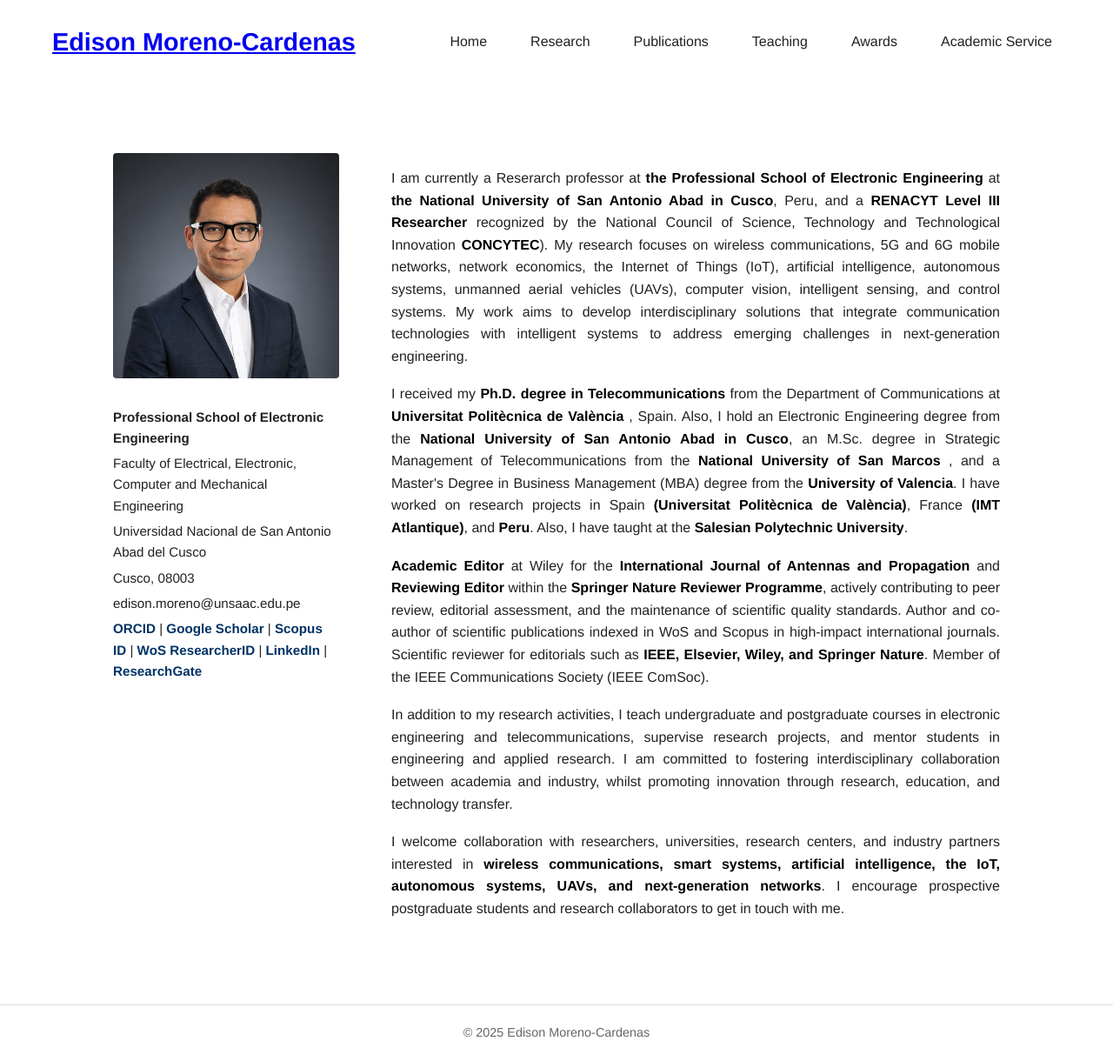
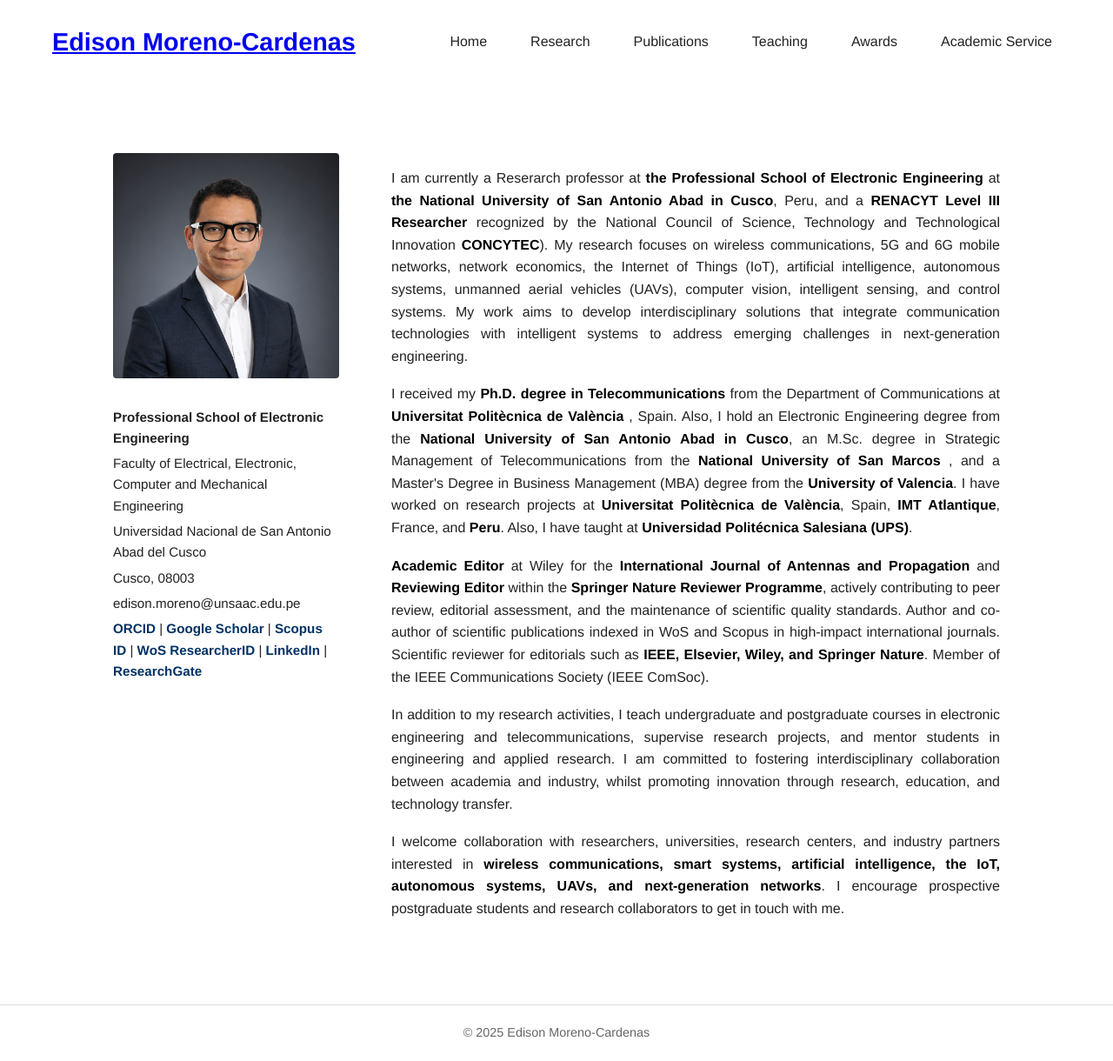
Before and after one commit to edisonmorenocardenas/edisonmorenocardenas.github.io, a Jekyll site: the page built from index.html, in a window 1280 px wide and 1220 px high. Shown: the whole window at 87% size. Built offline with Jekyll 4.4.1, drawn with Linux system fonts in a browser that asks for light colours.

Commit message:
Actualizar contenid

```diff
--- a/index.html
+++ b/index.html
@@ -60,11 +60,10 @@ title: "Home"
       </a>, and a Master's Degree in Business Management (MBA) degree from the
       <a href="https://www.uv.es/" target="_blank" style="text-decoration: none; color: inherit;">
         <strong>University of Valencia</strong></a>.
-      I have worked on research projects in
-      Spain <strong>(Universitat Politècnica de València)</strong>,
-      France <strong>(<a href="https://www.imt-atlantique.fr/en" target="_blank" style="text-decoration: none; color: inherit;">IMT Atlantique</a>)</strong>, and
-      <strong>Peru</strong>.
-      Also, I have taught at the <strong>Salesian Polytechnic University</strong>.
+      I have worked on research projects at <a href="https://www.upv.es/" target="_blank" style="text-decoration: none; color: inherit;">
+        <strong>Universitat Politècnica de València</strong>, Spain,  <strong><a href="https://www.imt-atlantique.fr/en" target="_blank" style="text-decoration: none; color: inherit;">IMT Atlantique</a></strong>, France, and
+      <strong>Peru</strong>. Also, I have taught at <a href="https://www.ups.edu.ec/" target="_blank" style="text-decoration: none; color: inherit;">
+        <strong>Universidad Politécnica Salesiana (UPS)</strong>.
     </p>
 
     <p>
```
